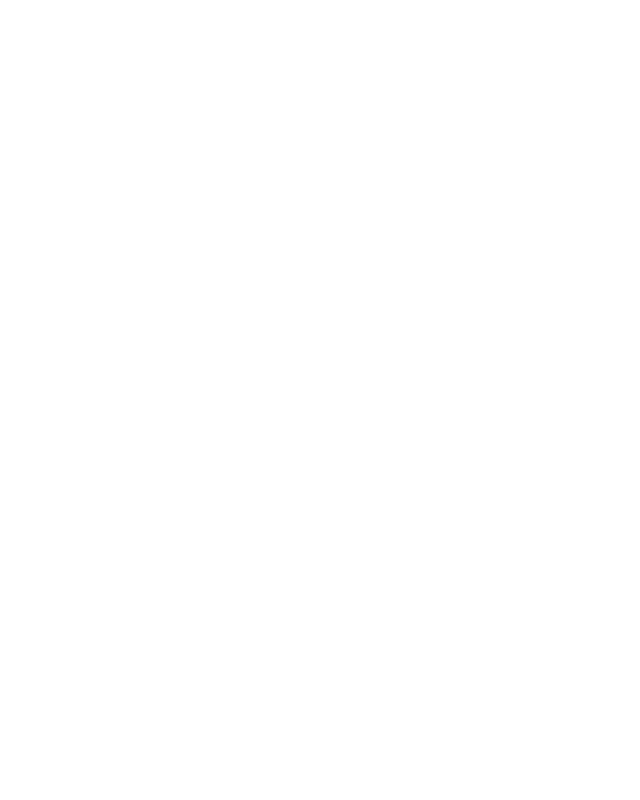
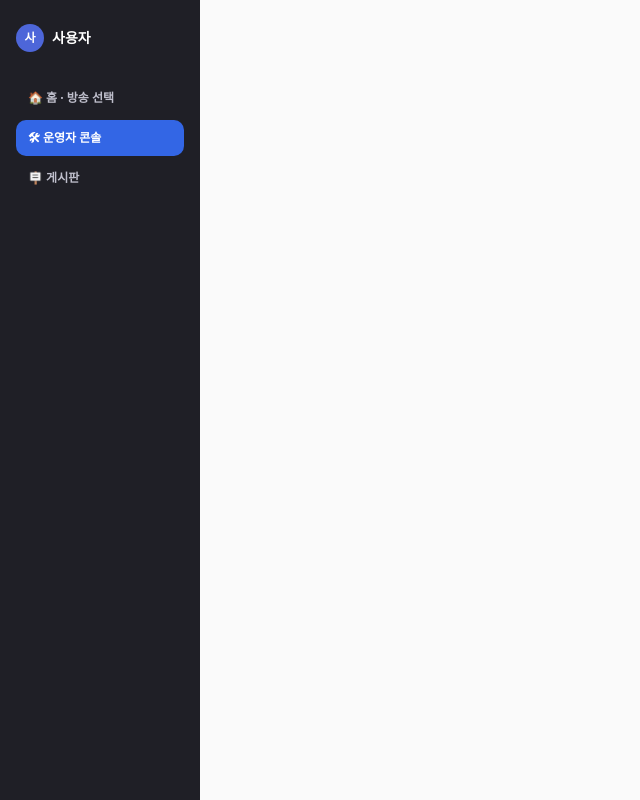
Before and after one commit to pch4947/onAIr, a React (Vite) app in the folder apps/frontend/: page /admin in a window 1280 px wide. Shown: the whole page, without its empty margins (0-640 px from the left). Built offline with nearby package versions, Linux system fonts and the light colour scheme.

Commit message:
fix: 운영자 콘솔 빈 화면 (#15)

```diff
--- a/apps/frontend/src/routes/admin/AdminPage.tsx
+++ b/apps/frontend/src/routes/admin/AdminPage.tsx
@@ -1,5 +1,12 @@
 // 03_Admin_운영자 콘솔 화면
 
+import { Sidebar } from '@/app/Sidebar'
+
 export function AdminPage() {
-  return <div />
+  return (
+    <div className="flex min-h-screen">
+      <Sidebar active="admin" />
+      <main className="flex-1 bg-bg" />
+    </div>
+  )
 }
```
